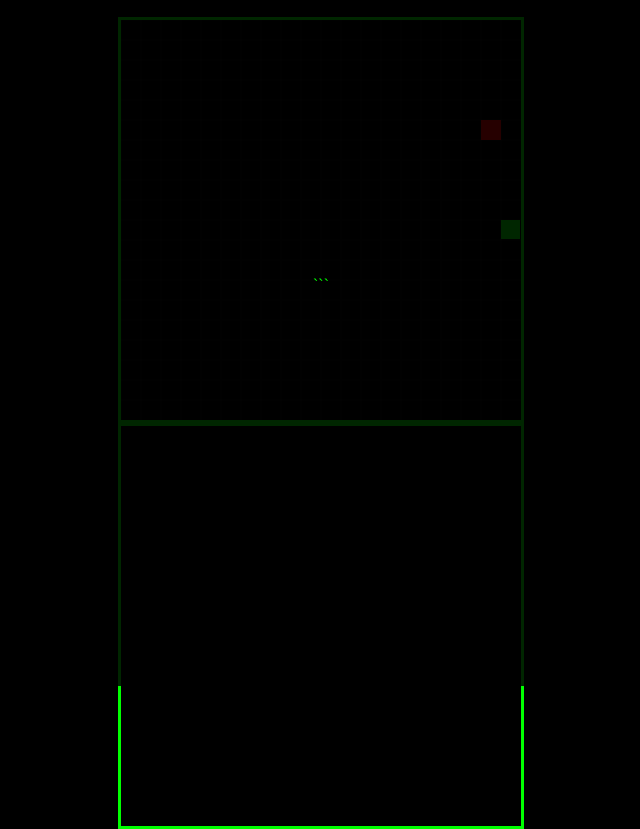
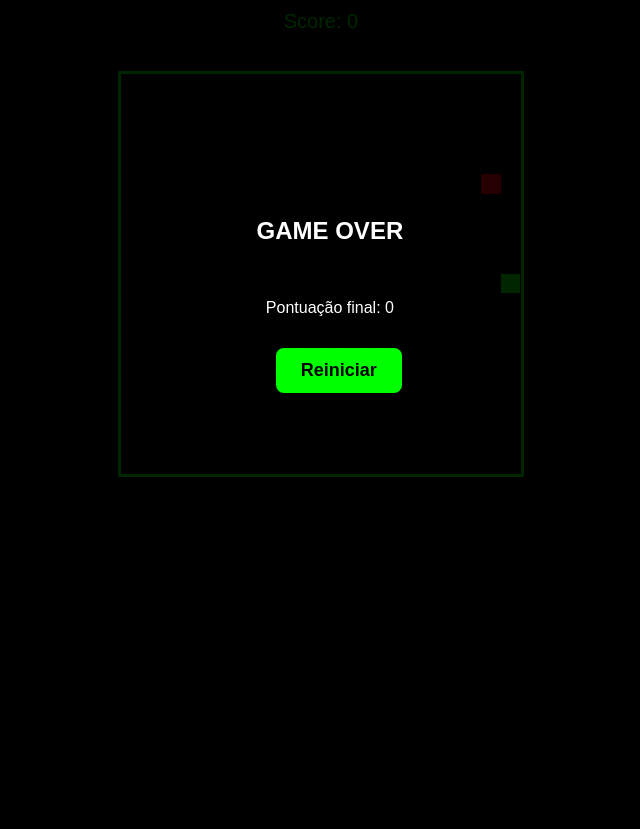
Before and after one commit to jeferson-dev-L1/desafio-github-markdown, a plain HTML site: page index.html in a window 1280 px wide. Shown: the part 114-943 px from the top of the page, without its empty margins (319-959 px from the left). After the commit the page ends 800 px from the top, so only its background shows below. Drawn offline with Linux system fonts and the light colour scheme.

Commit message:
Update index.html

````diff
--- a/index.html
+++ b/index.html
@@ -13,11 +13,6 @@
 
         <canvas id="gameCanvas" width="400" height="400"></canvas>
 
-    <canvas id="gameCanvas" width="400" height="400"></canvas>
-
-    <div id="gameOverOverlay" class="overlay hidden">
-        ```
-
         <div id="gameOverOverlay" class="overlay hidden">
         <div class="overlay-content">
             <h2>GAME OVER</h2>
````
Lines whose indentation alone changed are shown as unchanged.
